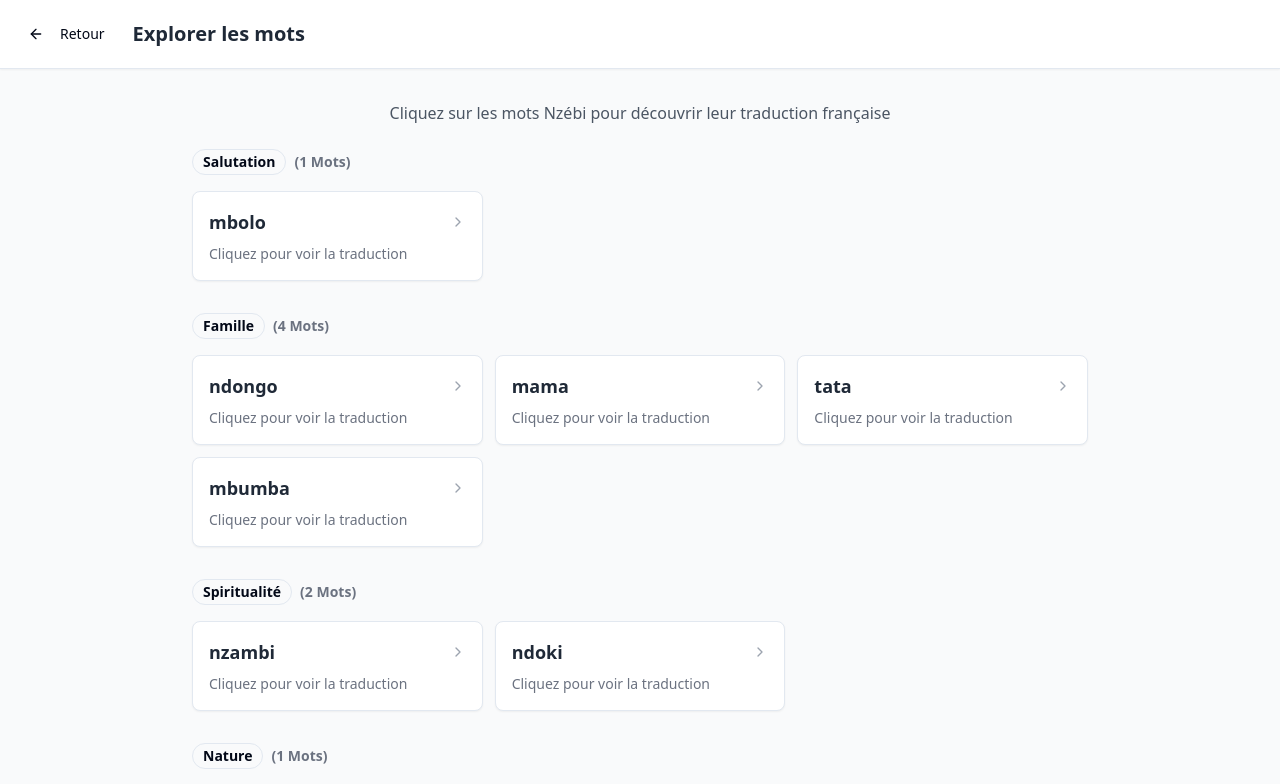
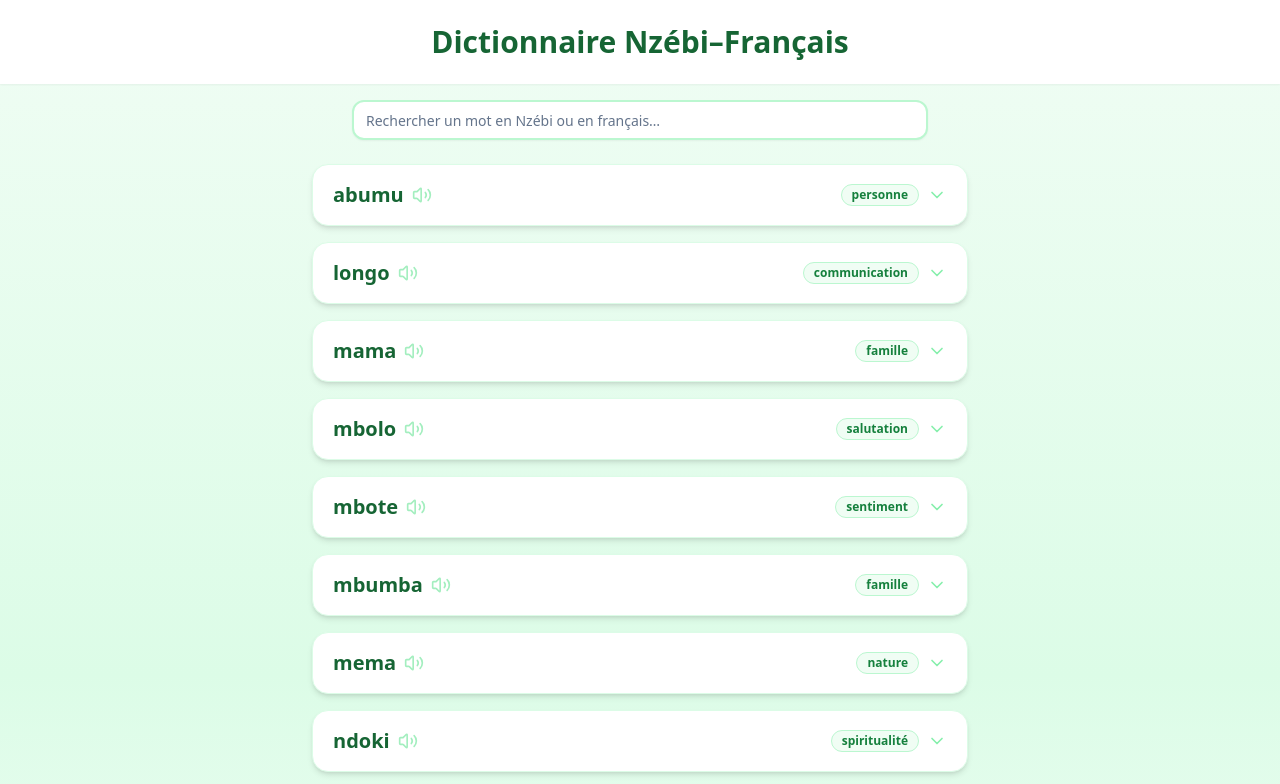
Before and after one commit to yawelmkk/nzebi-lingua-franca-dictionnaire, a React (Vite) app: page /explore in a window 1280 px wide. Shown: the top 784 px of the page. Built offline with nearby package versions, Linux system fonts and the light colour scheme.

Commit message:
Implement UI based on the image
Implement the UI based on the provided image.

```diff
--- a/src/pages/Explore.tsx
+++ b/src/pages/Explore.tsx
@@ -1,135 +1,130 @@
 
-import { useState } from "react";
-import { Button } from "@/components/ui/button";
-import { Card, CardContent } from "@/components/ui/card";
+import { useState, useMemo } from "react";
+import { Input } from "@/components/ui/input";
 import { Badge } from "@/components/ui/badge";
-import { ArrowLeft, ChevronDown, ChevronRight } from "lucide-react";
-import { Link } from "react-router-dom";
+import { ChevronDown, ChevronUp, Volume2 } from "lucide-react";
 import { mockDictionary } from "@/data/mockDictionary";
 
 const Explore = () => {
-  const [expandedCards, setExpandedCards] = useState<Set<string>>(new Set());
+  const [expandedId, setExpandedId] = useState<string | null>(null);
+  const [search, setSearch] = useState("");
 
-  const toggleCard = (wordId: string) => {
-    const newExpandedCards = new Set(expandedCards);
-    if (newExpandedCards.has(wordId)) {
-      newExpandedCards.delete(wordId);
-    } else {
-      newExpandedCards.add(wordId);
-    }
-    setExpandedCards(newExpandedCards);
+  // Filtering logic to search both Nzébi and French
+  const filteredWords = useMemo(() => {
+    if (!search.trim()) return mockDictionary;
+    const lower = search.toLowerCase();
+    return mockDictionary.filter(
+      (w) =>
+        w.nzebi.toLowerCase().includes(lower) ||
+        w.french.toLowerCase().includes(lower)
+    );
+  }, [search]);
+
+  // Sort alphabetically by Nzébi
+  const sorted = useMemo(
+    () => [...filteredWords].sort((a, b) => a.nzebi.localeCompare(b.nzebi)),
+    [filteredWords]
+  );
+
+  const handleExpand = (id: string) => {
+    setExpandedId((curr) => (curr === id ? null : id));
   };
 
-  // Group words by category for better organization
-  const wordsByCategory = mockDictionary.reduce((acc, word) => {
-    const category = word.category || 'autres';
-    if (!acc[category]) {
-      acc[category] = [];
-    }
-    acc[category].push(word);
-    return acc;
-  }, {} as Record<string, typeof mockDictionary>);
-
   return (
-    <div className="min-h-screen bg-gray-50">
-      {/* Header */}
-      <header className="bg-white shadow-sm border-b">
-        <div className="container mx-auto px-4 py-4">
-          <div className="flex items-center gap-4">
-            <Link to="/">
-              <Button variant="ghost" size="sm">
-                <ArrowLeft className="w-4 h-4 mr-2" />
-                Retour
-              </Button>
-            </Link>
-            <h1 className="text-xl font-semibold text-gray-800">Explorer les mots</h1>
+    <div className="min-h-screen bg-gradient-to-b from-green-50 via-green-100 to-white flex flex-col px-0">
+      {/* HEADER */}
+      <header className="w-full py-6 bg-white shadow-sm sticky top-0 z-20">
+        <h1 className="text-2xl sm:text-3xl text-green-800 font-bold text-center">
+          Dictionnaire Nzébi–Français
+        </h1>
+      </header>
+      {/* SEARCH */}
+      <div className="flex justify-center w-full px-2">
+        <div className="w-full max-w-xl mt-4 mb-6">
+          <Input
+            placeholder="Rechercher un mot en Nzébi ou en français…"
+            value={search}
+            onChange={(e) => setSearch(e.target.value)}
+            className="border-2 border-green-200 focus:border-green-500 rounded-xl bg-white shadow-sm transition-all"
+          />
         </div>
       </div>
-      </header>
-
-      <div className="container mx-auto px-4 py-8">
-        <div className="max-w-4xl mx-auto">
-          <p className="text-gray-600 mb-6 text-center">
-            Cliquez sur les mots Nzébi pour découvrir leur traduction française
+      {/* LIST */}
+      <div className="w-full flex-1 max-w-2xl mx-auto pb-8">
+        {sorted.length === 0 && (
+          <p className="text-gray-500 text-center mt-8">Aucun mot trouvé.</p>
+        )}
+        <ul className="space-y-4 px-2">
+          {sorted.map((word) => {
+            const expanded = expandedId === word.id;
+            return (
+              <li key={word.id} className="list-none">
+                <div
+                  className={`bg-white rounded-2xl border border-green-100 shadow-md px-5 py-4 flex flex-col
+                  ${expanded ? "ring-2 ring-green-200" : ""}
+                  transition-all cursor-pointer hover:shadow-lg`}
+                  onClick={() => handleExpand(word.id)}
+                  tabIndex={0}
+                  aria-expanded={expanded}
+                  role="button"
+                >
+                  <div className="flex items-center justify-between">
+                    <span className="flex items-center gap-2">
+                      <span className="text-lg sm:text-xl font-bold text-green-800">
+                        {word.nzebi}
+                      </span>
+                      {/* Future: If audio, <button>…</button> */}
+                      <Volume2 className="text-green-400 w-5 h-5 opacity-50" />
+                    </span>
+                    <span className="flex items-center gap-2">
+                      {word.category && (
+                        <Badge
+                          variant="outline"
+                          className="bg-green-50 border-green-200 text-green-700 font-semibold"
+                        >
+                          {word.category}
+                        </Badge>
+                      )}
+                      {expanded ? (
+                        <ChevronUp className="text-green-300 w-5 h-5" />
+                      ) : (
+                        <ChevronDown className="text-green-300 w-5 h-5" />
+                      )}
+                    </span>
+                  </div>
+                  <div
+                    className={`transition-all overflow-hidden ${
+                      expanded
+                        ? "max-h-[300px] mt-2 opacity-100"
+                        : "max-h-0 opacity-0 pointer-events-none"
+                    }`}
+                  >
+                    <div className="pt-3 pb-2 px-1">
+                      <div>
+                        <p className="text-sm text-gray-600 font-semibold mb-1">
+                          Français :
                         </p>
-
-          {Object.entries(wordsByCategory).map(([category, words]) => (
-            <div key={category} className="mb-8">
-              <h2 className="text-lg font-semibold text-gray-700 mb-4 capitalize flex items-center gap-2">
-                <Badge variant="outline" className="text-sm">
-                  {category}
-                </Badge>
-                <span className="text-sm text-gray-500">({words.length} mots)</span>
-              </h2>
-
-              <div className="grid gap-3 md:grid-cols-2 lg:grid-cols-3">
-                {words.map((word) => {
-                  const isExpanded = expandedCards.has(word.id);
-                  return (
-                    <Card
-                      key={word.id}
-                      className={`cursor-pointer transition-all duration-300 hover:shadow-md ${
-                        isExpanded ? 'ring-2 ring-indigo-200 shadow-lg' : ''
-                      }`}
-                      onClick={() => toggleCard(word.id)}
-                    >
-                      <CardContent className="p-4">
-                        <div className="flex items-center justify-between mb-2">
-                          <h3 className="text-lg font-semibold text-gray-800">
-                            {word.nzebi}
-                          </h3>
-                          {isExpanded ? (
-                            <ChevronDown className="w-4 h-4 text-indigo-600" />
-                          ) : (
-                            <ChevronRight className="w-4 h-4 text-gray-400" />
-                          )}
+                        <div className="text-base sm:text-lg text-green-700 font-medium">
+                          {word.french}
                         </div>
-
-                        {isExpanded && (
-                          <div className="animate-fade-in space-y-3 border-t pt-3">
-                            <div>
-                              <p className="text-sm font-medium text-gray-600 mb-1">
-                                Traduction française :
-                              </p>
-                              <p className="text-indigo-600 font-medium">
-                                {word.french}
-                              </p>
                       </div>
-
                       {word.example && (
-                              <div>
-                                <p className="text-sm font-medium text-gray-600 mb-1">
+                        <div className="mt-3">
+                          <p className="text-sm text-gray-600 font-semibold mb-1">
                             Exemple :
                           </p>
-                                <p className="text-sm text-gray-700 italic bg-gray-50 p-3 rounded-lg">
-                                  "{word.example}"
-                                </p>
-                              </div>
-                            )}
-
-                            <div className="flex justify-between items-center pt-2">
-                              <Link to={`/word/${word.id}`}>
-                                <Button variant="outline" size="sm" onClick={(e) => e.stopPropagation()}>
-                                  Voir détails
-                                </Button>
-                              </Link>
+                          <div className="text-gray-700 text-sm italic bg-green-50 p-3 rounded-lg">
+                            “{word.example}”
                           </div>
                         </div>
                       )}
-
-                        {!isExpanded && (
-                          <p className="text-sm text-gray-500">
-                            Cliquez pour voir la traduction
-                          </p>
-                        )}
-                      </CardContent>
-                    </Card>
+                    </div>
+                  </div>
+                </div>
+              </li>
             );
           })}
-              </div>
-            </div>
-          ))}
-        </div>
+        </ul>
       </div>
     </div>
   );
```
Lines whose indentation alone changed are shown as unchanged.
